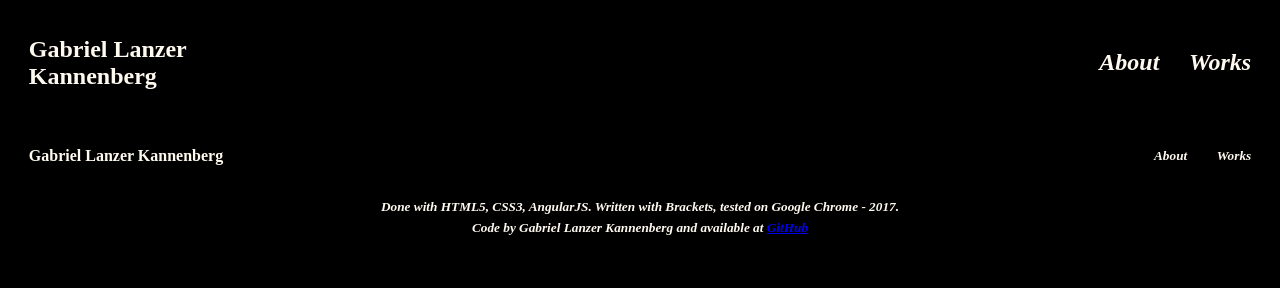
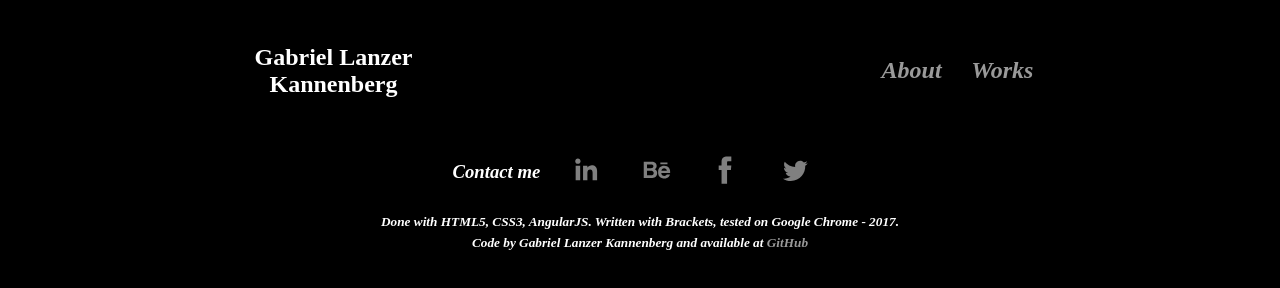
Before and after one commit to gabriellanzer/gabriellanzer.github.io, a plain HTML site: page index.html in a window 1280 px wide. Drawn offline with Linux system fonts and the light colour scheme.

Commit message:
Main page done (still must insert AngularJS and Routes)

```diff
--- a/css/index.css
+++ b/css/index.css
@@ -2,11 +2,48 @@
 /* Page background on dark blue */
 html {
     background-color: black;
-    color: floralwhite;
+    color: white;
+}
+
+svg {
+    display: block;
+    height: 2.5rem;
+    width: 2.5rem;
+}
+
+/* Social Media Icons Animation */
+
+.social-icon {
+    color: hsl(204, 0%, 50%);
+    fill: hsl(204, 0%, 50%);
+}
+
+.social-icon:hover {
+    background: hsl(204, 0%, 100%);
+    border-radius: 100%;
+    color: hsl(210, 45%, 0%);
+    fill: hsl(210, 45%, 0%);
+    transform: scale(1.25);
+    transition: background-color .5s, transform .5s ease-out;
+}
+
+a {
+    color: hsl(0, 0%, 60%);
+    text-decoration: none;
+}
+
+a:hover{
+    border: 2px;
+    color: hsl(0, 0%, 100%);
+    transition: all .2s ease-out;
 }
 
 #info * {
     margin: 0.3rem 0;
+}
+
+.pure-white{
+    color: hsl(0, 0%, 100%);
 }
 
 .text-center{
@@ -28,11 +65,19 @@ html {
     padding: 0.5rem;
     max-width: 80rem;
     align-items: center;
+    justify-content: space-around;
 }
 
 .menu-item{
     display: inline-flex;
     margin: 0 0.8rem;
+    font-style: italic;
+}
+
+.poetic {
+    font-family: sans-serif;
+    padding: 1rem;
+    max-width: 17rem;
 }
 
 .flex-wrapper{
@@ -94,3 +139,7 @@ html {
 .no-margin{
     margin: 0;
 }
+
+.no-style{
+    font-style: normal;
+}
--- a/index.html
+++ b/index.html
@@ -21,21 +21,16 @@
 
     <body>
         <header>
-                <div id="name">
-
-                </div>
                 <nav class="menu">
-                    <a class="menu-item flex-left text-left"><h1>Gabriel Lanzer<br>Kannenberg</h1></a>
-                    <div class="flex-right">
-                        <a class="menu-item"><h2><i>About</i></h2></a>
-                        <a class="menu-item"><h2><i>Works</i></h2></a>
+                    <div class="menu flex-center">
+                        <a class="menu-item text-center no-style pure-white"><h1>Gabriel Lanzer<br>Kannenberg</h1></a>
+<!--                        <p class="menu-item text-center poetic">I am a game developer, a mathematician enthusiast, and a musician by hobby.</p>-->
+                    </div>
+                    <div class="flex-center">
+                        <a class="menu-item"><h2>About</h2></a>
+                        <a class="menu-item"><h2>Works</h2></a>
                     </div>
                 </nav>
-<!--
-                <div class="flex-content right">
-                    <p>I am a game developer, a mathematician enthusiast, and a musician by hobby.</p>
-                </div>
--->
         </header>
 
         <div>
@@ -46,17 +41,29 @@
         <footer>
 
             <div id="more">
-<!--
-                <p>gabriellk@unisinos.br</p>
-                <p><a href="https://www.linkedin.com/in/gabriel-lanzer-287446b1/">LinkedIn</a></p>
-                <p><a href="https://www.behance.net/gabriellanzer">Behance</a></p>
-                <p><a href="https://twinravens.itch.io/">Itch.io</a></p>
--->
                 <nav class="menu">
-                    <a class="flex-left menu-item"><h4>Gabriel Lanzer Kannenberg</h4></a>
-                    <div>
-                        <a class="menu-item"><h5><i>About</i></h5></a>
-                        <a class="menu-item"><h5><i>Works</i></h5></a>
+                    <div class="flex-right menu-item"><h3>Contact me</h3></div>
+                    <div class="flex-left">
+                        <a class="menu-item social-icon" target="_blank" href="https://www.linkedin.com/in/gabriel-lanzer-287446b1/">
+                            <svg viewBox="0 0 512 512">
+                                <path d="M186.4 142.4c0 19-15.3 34.5-34.2 34.5 -18.9 0-34.2-15.4-34.2-34.5 0-19 15.3-34.5 34.2-34.5C171.1 107.9 186.4 123.4 186.4 142.4zM181.4 201.3h-57.8V388.1h57.8V201.3zM273.8 201.3h-55.4V388.1h55.4c0 0 0-69.3 0-98 0-26.3 12.1-41.9 35.2-41.9 21.3 0 31.5 15 31.5 41.9 0 26.9 0 98 0 98h57.5c0 0 0-68.2 0-118.3 0-50-28.3-74.2-68-74.2 -39.6 0-56.3 30.9-56.3 30.9v-25.2H273.8z"/>
+                            </svg>
+                        </a>
+                        <a class="menu-item social-icon" target="_blank" href="https://www.behance.net/gabriellanzer">
+                            <svg viewBox="0 0 512 512">
+                                <path d="M254.8 171.8c6.4 8.9 9.6 19.6 9.6 32 0 12.8-3.2 23.1-9.7 30.9 -3.6 4.4-9 8.4-16 12 10.7 3.9 18.8 10.1 24.2 18.5 5.5 8.4 8.2 18.7 8.2 30.7 0 12.4-3.1 23.6-9.3 33.5 -4 6.6-8.9 12.1-14.9 16.5 -6.7 5.1-14.6 8.6-23.7 10.5 -9.1 1.9-19 2.8-29.6 2.8H99.1V149.5h101.4C226.1 149.8 244.2 157.3 254.8 171.8zM140.9 185.9v46.3h51c9.1 0 16.5-1.7 22.2-5.2 5.7-3.5 8.5-9.6 8.5-18.4 0-9.8-3.8-16.2-11.3-19.4 -6.5-2.2-14.7-3.3-24.8-3.3H140.9zM140.9 266.9v55.9h50.9c9.1 0 16.2-1.2 21.2-3.7 9.2-4.6 13.8-13.3 13.8-26.2 0-10.9-4.5-18.4-13.4-22.5 -5-2.3-12-3.5-21-3.6H140.9L140.9 266.9zM396.4 207.3c10.8 4.8 19.8 12.5 26.8 23 6.4 9.2 10.5 19.9 12.4 32.1 1.1 7.1 1.5 17.4 1.3 30.8H323.9c0.6 15.6 6 26.5 16.2 32.7 6.2 3.9 13.6 5.8 22.4 5.8 9.2 0 16.8-2.4 22.5-7.1 3.2-2.6 5.9-6.1 8.4-10.7h41.4c-1.1 9.2-6.1 18.5-15 28 -13.9 15.1-33.4 22.6-58.4 22.6 -20.6 0-38.9-6.4-54.6-19.1 -15.8-12.7-23.7-33.4-23.7-62.1 0-26.9 7.1-47.5 21.4-61.8 14.2-14.3 32.7-21.5 55.5-21.5C373.4 200 385.6 202.4 396.4 207.3zM335.7 242.3c-5.7 5.9-9.3 13.9-10.8 24h69.9c-0.7-10.8-4.3-18.9-10.8-24.5 -6.5-5.6-14.5-8.4-24.1-8.4C349.5 233.4 341.4 236.4 335.7 242.3zM402.8 161.5h-91.2V182.7h91.2V161.5z"/>
+                            </svg>
+                        </a>
+                        <a class="menu-item social-icon" target="_blank" href="https://www.facebook.com/gabriel.lanzer">
+                            <svg viewBox="0 0 512 512">
+                                <path d="M211.9 197.4h-36.7v59.9h36.7V433.1h70.5V256.5h49.2l5.2-59.1h-54.4c0 0 0-22.1 0-33.7 0-13.9 2.8-19.5 16.3-19.5 10.9 0 38.2 0 38.2 0V82.9c0 0-40.2 0-48.8 0 -52.5 0-76.1 23.1-76.1 67.3C211.9 188.8 211.9 197.4 211.9 197.4z"/>
+                            </svg>
+                        </a>
+                        <a class="menu-item social-icon" target="_blank" href="https://twitter.com/gabriellkann">
+                            <svg viewBox="0 0 512 512">
+                                <path d="M419.6 168.6c-11.7 5.2-24.2 8.7-37.4 10.2 13.4-8.1 23.8-20.8 28.6-36 -12.6 7.5-26.5 12.9-41.3 15.8 -11.9-12.6-28.8-20.6-47.5-20.6 -42 0-72.9 39.2-63.4 79.9 -54.1-2.7-102.1-28.6-134.2-68 -17 29.2-8.8 67.5 20.1 86.9 -10.7-0.3-20.7-3.3-29.5-8.1 -0.7 30.2 20.9 58.4 52.2 64.6 -9.2 2.5-19.2 3.1-29.4 1.1 8.3 25.9 32.3 44.7 60.8 45.2 -27.4 21.4-61.8 31-96.4 27 28.8 18.5 63 29.2 99.8 29.2 120.8 0 189.1-102.1 185-193.6C399.9 193.1 410.9 181.7 419.6 168.6z"/>
+                            </svg>
+                        </a>
                     </div>
                 </nav>
             </div>
```
